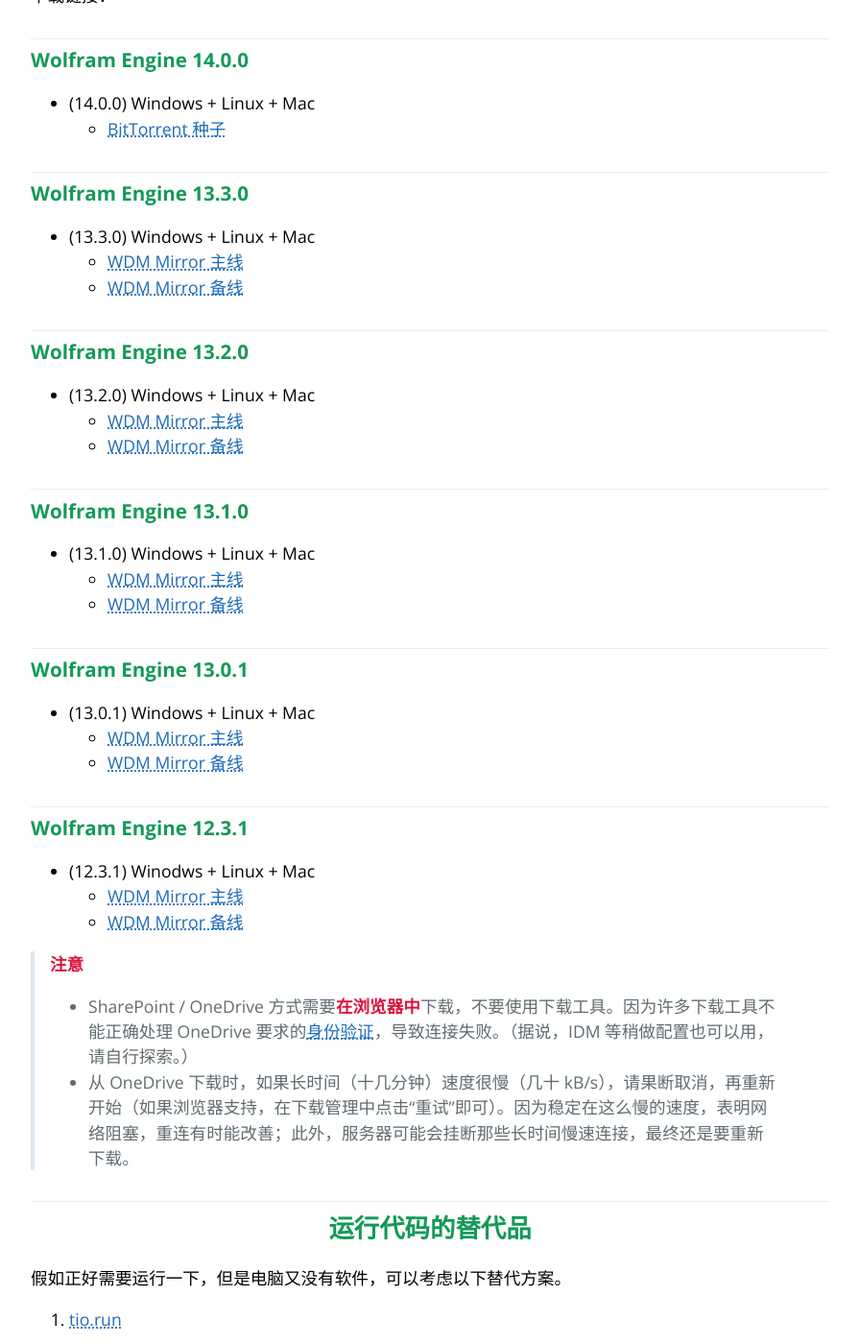
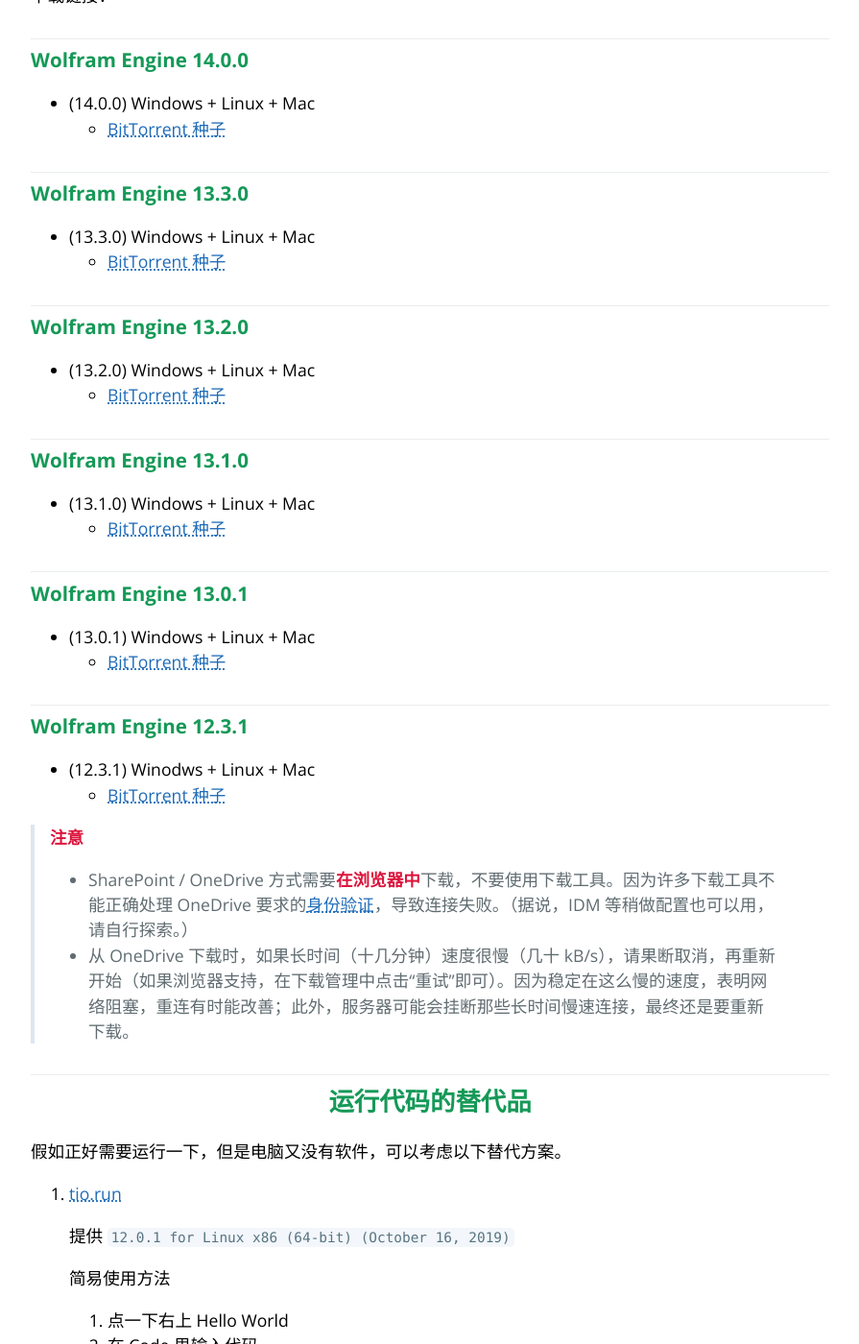
Before and after one commit to TieBaMma/InstallTutorial, a Jekyll site: the page built from index.md, in a window 1280 px wide and 1400 px high, scrolled down 1825 px. Shown: the whole window at 96% size, without its empty margins (192-1087 px from the left). Built offline with Jekyll 4.4.1, drawn with Linux system fonts in a browser that asks for light colours.

Commit message:
add torrent for engine+## 摘要
* [x] 更换 link

```diff
--- a/index.md
+++ b/index.md
@@ -61,28 +61,23 @@
 
 ### Wolfram Engine 13.3.0
 * (13.3.0) Windows + Linux + Mac
-  * [WDM Mirror 主线](https://wdm-reborn.itsu.eu.org/Rasis/WolframEngine/13.3.0.0)
-  * [WDM Mirror 备线](https://wdm-reborn.itsu.eu.org/Hikari/WolframEngine/13.3.0.0/)
+  * [BitTorrent 种子](https://wdm-tr.itsu.eu.org/?ver=WolframEngine_13.3.0)
 
 ### Wolfram Engine 13.2.0
 * (13.2.0) Windows + Linux + Mac
-  * [WDM Mirror 主线](https://wdm-reborn.itsu.eu.org/Rasis/WolframEngine/13.2.0.0)
-  * [WDM Mirror 备线](https://wdm-reborn.itsu.eu.org/Hikari/WolframEngine/13.2.0.0/)
+  * [BitTorrent 种子](https://wdm-tr.itsu.eu.org/?ver=WolframEngine_13.2.0)
 
 ### Wolfram Engine 13.1.0
 * (13.1.0) Windows + Linux + Mac
-  * [WDM Mirror 主线](https://wdm-reborn.itsu.eu.org/Rasis/WolframEngine/13.1.0.0)
-  * [WDM Mirror 备线](https://wdm-reborn.itsu.eu.org/Hikari/WolframEngine/13.1.0.0/)
+  * [BitTorrent 种子](https://wdm-tr.itsu.eu.org/?ver=WolframEngine_13.1.0)
 
 ### Wolfram Engine 13.0.1
 * (13.0.1) Windows + Linux + Mac
-  * [WDM Mirror 主线](https://wdm-reborn.itsu.eu.org/Rasis/WolframEngine/13.0.1.0)
-  * [WDM Mirror 备线](https://wdm-reborn.itsu.eu.org/Hikari/WolframEngine/13.0.1.0/)
+  * [BitTorrent 种子](https://wdm-tr.itsu.eu.org/?ver=WolframEngine_13.0.1)
 
 ### Wolfram Engine 12.3.1
 * (12.3.1) Winodws + Linux + Mac
-  * [WDM Mirror 主线](https://wdm-reborn.itsu.eu.org/Rasis/WolframEngine/12.3.1.0)
-  * [WDM Mirror 备线](https://wdm-reborn.itsu.eu.org/Hikari/WolframEngine/12.3.1.0/)
+  * [BitTorrent 种子](https://wdm-tr.itsu.eu.org/?ver=WolframEngine_12.3.1)
 
 > **注意**
 >
```
